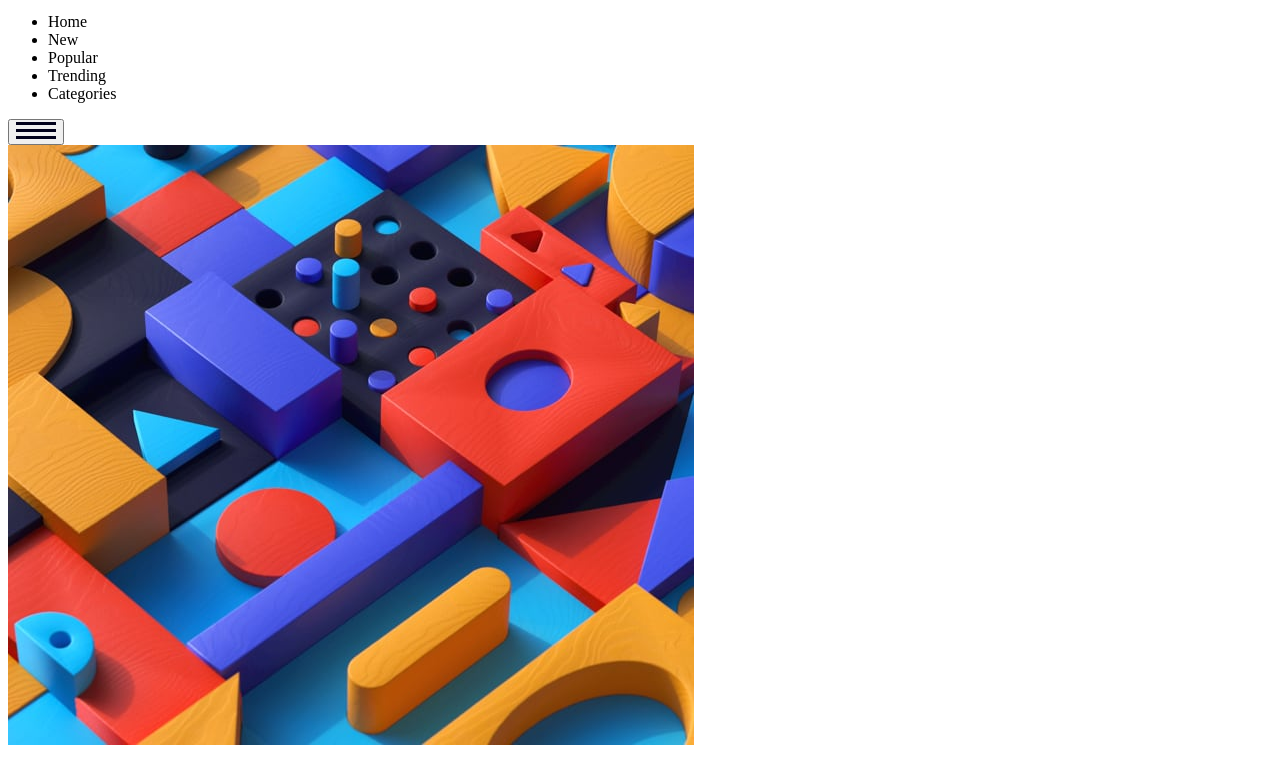
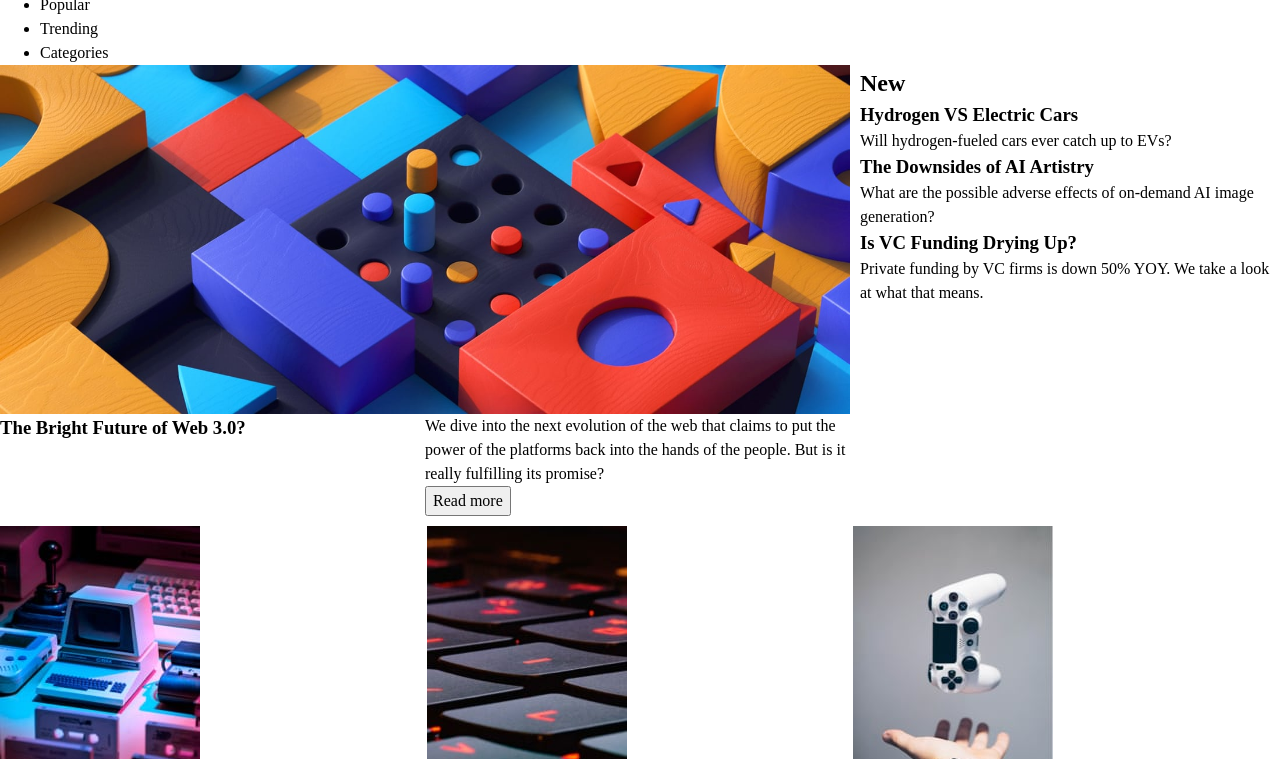
Before and after one commit to HIKAS/news-homepage-main, a plain HTML site: page index.html in a window 1280 px wide. Shown: the part 95-854 px from the top of the page. Drawn offline with Linux system fonts and the light colour scheme.

Commit message:
grid-desktop-webpage

```diff
--- a/index.html
+++ b/index.html
@@ -11,6 +11,8 @@
       sizes="32x32"
       href="./assets/images/favicon-32x32.png"
     />
+    <!-- my Style sheet-->
+     <link rel="stylesheet" href="style.css">
 
     <title>Frontend Mentor | News homepage</title>
 
@@ -26,15 +28,20 @@
     </style>
   </head>
   <body>
+
     <header>
       <div>
         <img src="assets/images/logo.svg" alt="logo" />
       </div>
 
       <nav>
+        <!--
  <button id="menu-close">
           <img src="assets/images/icon-menu-close.svg" alt="icon menu close" />
         </button>
+
+        -->
+
         <ul>
           <li>Home</li>
           <li>New</li>
@@ -43,34 +50,33 @@
           <li>Categories</li>
         </ul>
       </nav>
-      <div class="menu-button">
+      <!--      <div class="menu-button">
         <button id="menu-button">
           <img src="assets/images/icon-menu.svg" alt="icon menu" />
         </button>
-      </div>
+      </div> -->
+
     </header>
+    <div class="wrapper-content">
 
-    <div class="wrapper-content">
       <section class="show-case">
-        <article>
+        <article class="top-new">
           <picture>
-            <source
-              srcset="assets/images/image-web-3-desktop.jpg"
-              media="(main-widrh:768px)"
-            />
             <img
-              src="assets/images/image-web-3-mobile.jpg"
+              src="assets/images/image-web-3-desktop.jpg"
               alt="image-web-3-mobile"
             />
           </picture>
           <h1>The Bright Future of Web 3.0?</h1>
-
+          <div class="description">
             <p>
               We dive into the next evolution of the web that claims to put the
               power of the platforms back into the hands of the people. But is it
               really fulfilling its promise?
             </p>
             <button>Read more</button>
+          </div>
+
         </article>
       </section>
 
@@ -124,11 +130,11 @@
       </section>
     </div>
 
-    <div class="attribution">
+    <footer class="attribution">
       Challenge by
       <a href="https://www.frontendmentor.io?ref=challenge" target="_blank"
         >Frontend Mentor</a
       >. Coded by <a href="#">Your Name Here</a>.
-    </div>
+    </footer>
   </body>
 </html>
--- /dev/null
+++ b/style.css
@@ -0,0 +1,90 @@
+/*
+  1. Use a more-intuitive box-sizing model.
+*/
+*, *::before, *::after {
+    box-sizing: border-box;
+  }
+  /*
+    2. Remove default margin
+  */
+  * {
+    margin: 0;
+  }
+  /*
+    3. Allow percentage-based heights in the application
+  */
+  html, body {
+    height: 100%;
+  }
+  /*
+    Typographic tweaks!
+    4. Add accessible line-height
+    5. Improve text rendering
+  */
+  body {
+    line-height: 1.5;
+    -webkit-font-smoothing: antialiased;
+  }
+  /*
+    6. Improve media defaults
+  */
+  img, picture, video, canvas, svg {
+    display: block;
+    max-width: 100%;
+  }
+  /*
+    7. Remove built-in form typography styles
+  */
+  input, button, textarea, select {
+    font: inherit;
+  }
+  /*
+    8. Avoid text overflows
+  */
+  p, h1, h2, h3, h4, h5, h6 {
+    overflow-wrap: break-word;
+  }
+  /*
+    9. Create a root stacking context
+  */
+  #root, #__next {
+    isolation: isolate;
+  }
+
+
+ /*
+ grid the main body
+ */
+  .wrapper-content{
+    display: grid;
+    grid-template-columns: repeat(3,1fr);
+    grid-auto-rows: min-content(200px,auto);
+    grid-gap: 10px;
+  }
+
+  .show-case{
+    grid-column: 1/3;
+  }
+  .news{
+   grid-column: 3/4;
+  }
+  .cards{
+    grid-column: 1/4;
+    display: grid;
+    grid-template-columns: repeat(3,1fr);
+  }
+  .top-new{
+    display: grid;
+    grid-auto-rows: repeat (2,1fr);
+    grid-template-columns: repeat(2,1fr);
+
+  }
+  .top-new picture{
+       grid-column:1/3 ;
+  }
+  .top-new h1{
+    grid-column: 1/2;
+  }
+  .top-new .description{
+    grid-column: 2/3;
+  }
```
Lines whose indentation alone changed are shown as unchanged.
